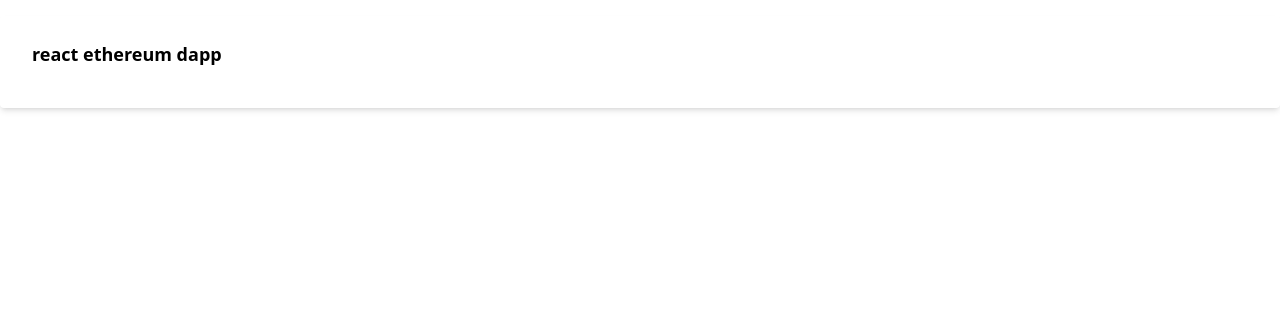
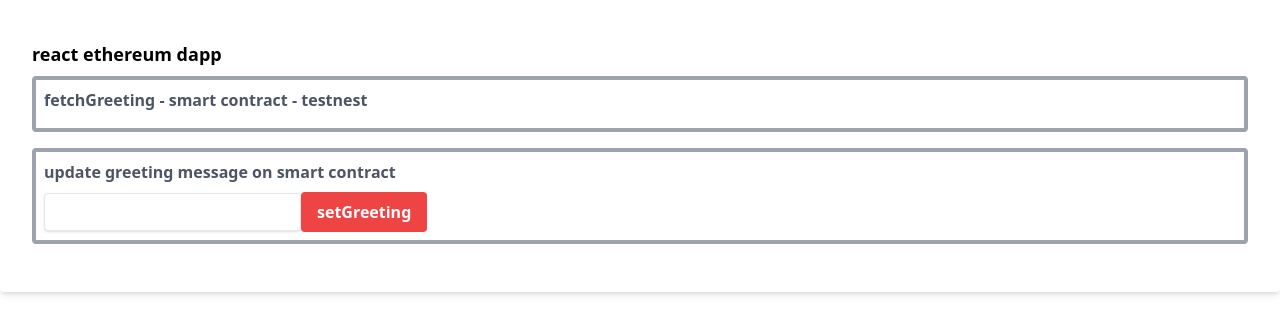
Before and after one commit to dhaedream/greet-1, a React (Create React App) app: page / in a window 1280 px wide. Shown: the top 334 px of the page. Built offline with nearby package versions, Linux system fonts and the light colour scheme.

Commit message:
add form with input and button

```diff
--- a/src/App.js
+++ b/src/App.js
@@ -61,6 +61,31 @@ function App() {
         <div className="text-grey-600 font-bold text-lg mb-2">
           react ethereum dapp
         </div>
+        <div className="w-full border-4 p-2 mb-4 rounded border-gray-400">
+          <div className="text-gray-600 font-bold text-md mb-2 ">
+            fetchGreeting - smart contract - testnest
+          </div>
+          <div className="flex">
+            <button className="bg-blue-500 hover:bg-blue-700 text-white "></button>
+          </div>
+        </div>
+        <div className="w-full border-4 p-2 mb-4 rounded border-gray-400">
+          <div className="text-gray-600 font-bold text-md mb-2">
+            update greeting message on smart contract
+          </div>
+          <form
+            className="flex items-center justofy-between"
+            // onSubmit={(event) => handleSubmit(event)}
+          >
+            <input
+              className="shadow appearance-none border rounded py-2 px-3 text-gray-700 leading-tight focus:outline-none focus:shadow-lg "
+              name="greetingInput"
+            />
+            <button className="bg-red-500 hover:bg-blue-700 text-white font-bold py-2 px-4 rounded">
+              setGreeting
+            </button>
+          </form>
+        </div>
       </div>
     </div>
   );
```
